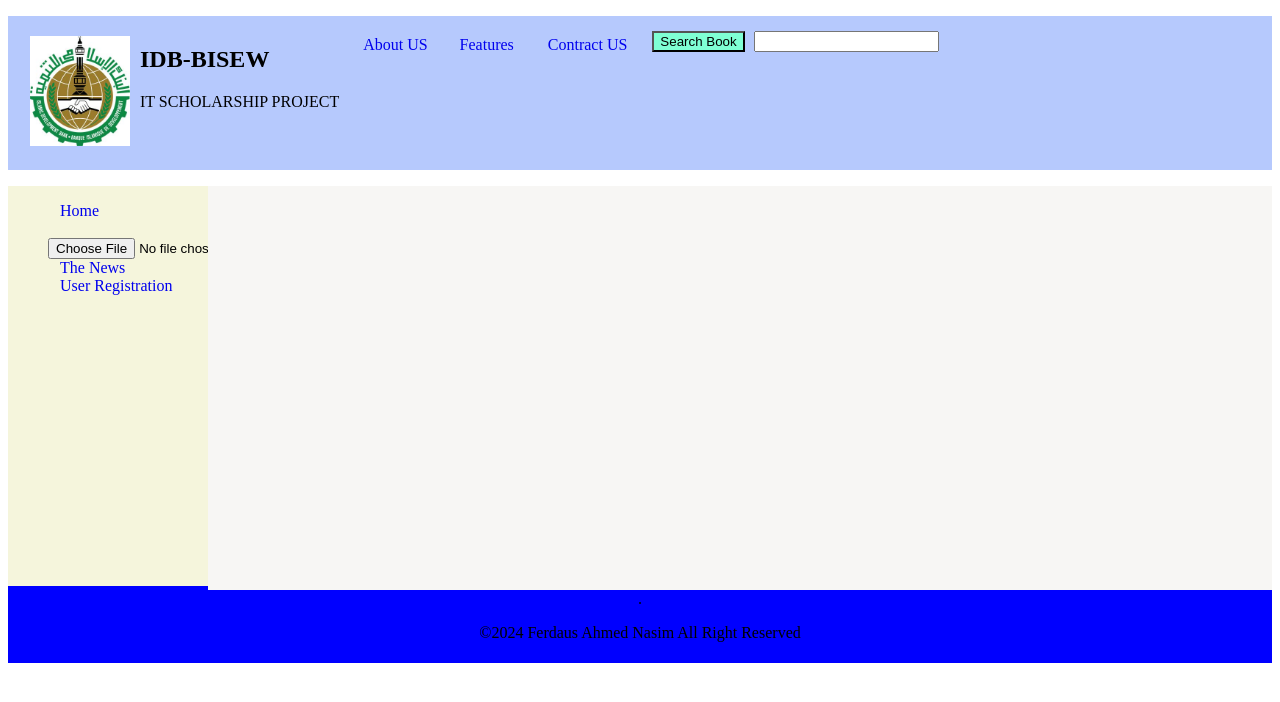
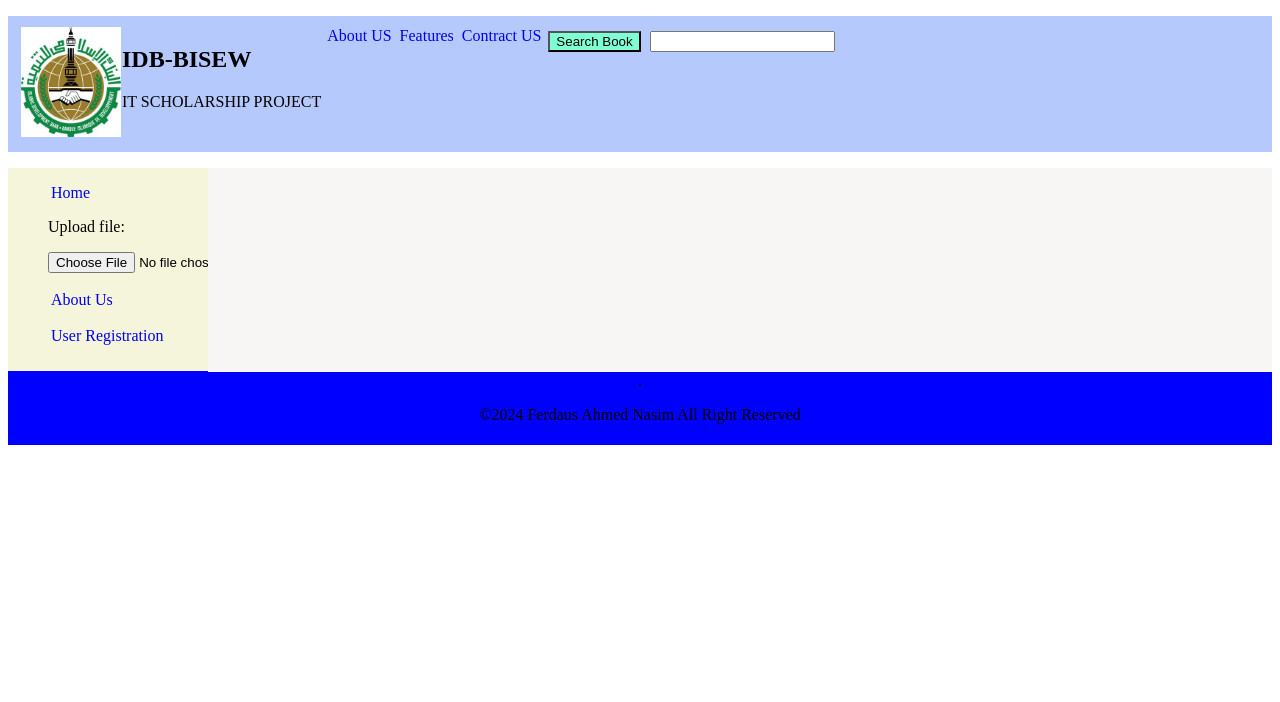
Before and after one commit to FerdausAhmedNasim/Nav-bar-with-Search-box, a plain HTML site: page index.html in a window 1280 px wide. Drawn offline with Linux system fonts and the light colour scheme.

Commit message:
first commit

```diff
--- a/index.html
+++ b/index.html
@@ -12,16 +12,29 @@
         } */
 
 
-        li, a{
+         li, a{
             list-style-type: none;
             text-decoration-line: none;
             margin-left: 2px;
-            border: 2px;
-            padding: 10px;
+
+            border: 1px;
+            padding: 1px;
+        }
+
+         a:hover{
+            list-style-type: none;
+            text-decoration-line: none;
+            margin-left: 2px;
+
+            border: 1px;
+            padding: 1px;
+
+            background-color: rgb(198, 198, 222);
         }
         nav{
             background-color: rgba(5, 70, 246, 0.291);
         }
+
 
     </style>
 </head>
@@ -37,7 +50,7 @@
                 </div>
 
                 <li><a href="./COURSES.html" target="opn">About US</a></li>
-                <a href="./ABOUT US.html" target="opn">Features</a>
+                <li><a href="./ABOUT US.html" target="opn">Features</a></li>
                 <li><a href="./CONTRACT US.html" target="opn">Contract US</a></li>
 
                 <div>
@@ -55,14 +68,13 @@
 
 
     <!-- A. Vertical Menu -->
-    <div style="width: 200px;background-color: beige;height: 400px;float: left;">
+    <div style="width: 200px;background-color: beige;height: 203px;float: left;">
 
         <ul>
-        <a href="./Home.html" target="opn">Home</a> <br> <br>
-        <label for="Upload Book">
-            <input type="file" name="" id="">
-        </label>
-        <a href="./ABOUT US.html" target="opn">The News</a> <br>
+        <a href="./Home.html" target="opn">Home</a>
+         <P>Upload file:</P>
+        <input type="file" name="" id="">                       <br> <br>
+        <a href="./ABOUT US.html" target="opn">About Us</a>     <br> <br>
         <a href="./COURSES.html" target="opn">User Registration</a>
         </ul>
 
@@ -73,7 +85,7 @@
     <!------Right Nav bar-------- must be (100% space - space 200px)ok--------------->
     <div style="width: calc(100% - 200px);background-color: rgb(247, 246, 244) ;float: left;">
 
-        <iframe name="opn" style="height: 400px; width: 100%;border: none;">
+        <iframe name="opn" style="height: 200px; width: 100%;border: none;">
 
         </iframe>
     </div>
```
Also changed, not shown: ABOUT US.html (+7 -0 lines), CONTRACT US.html (+7 -1 lines), COURSES.html (+6 -0 lines), Home.html (+6 -0 lines).
